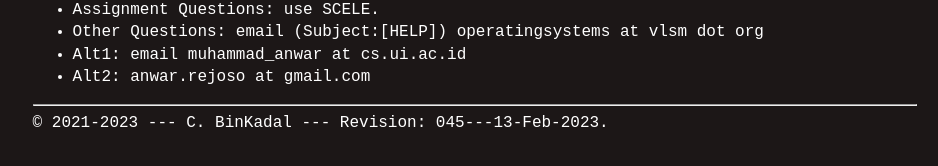
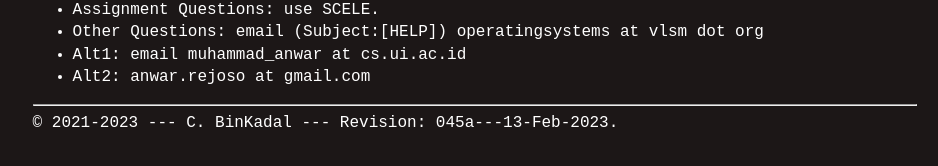
Before and after one commit to os2xx/sysprog, a Jekyll site: the page built from mam.md, in a window 1280 px wide. Shown: the part 269-435 px from the top of the page, without its empty margins (165-1103 px from the left). Built offline with Jekyll 4.4.1, drawn with Linux system fonts in a browser that asks for light colours; our own code applies the rules of GitHub Pages for plain Markdown files.

```diff
--- a/_config.yml
+++ b/_config.yml
@@ -1,5 +1,5 @@
 title: System Programing - Pemerograman Sistem
-version:     "045---13-Feb-2023"
+version:     "045a---13-Feb-2023"
 copyright:   "2021-2023"
 description: This is the System Programing course site,
       a GitHub Page, hosted at GitHub.com (thank you!).
```
Also changed, not shown: 000.md (+1 -1 lines), 2 other files.
